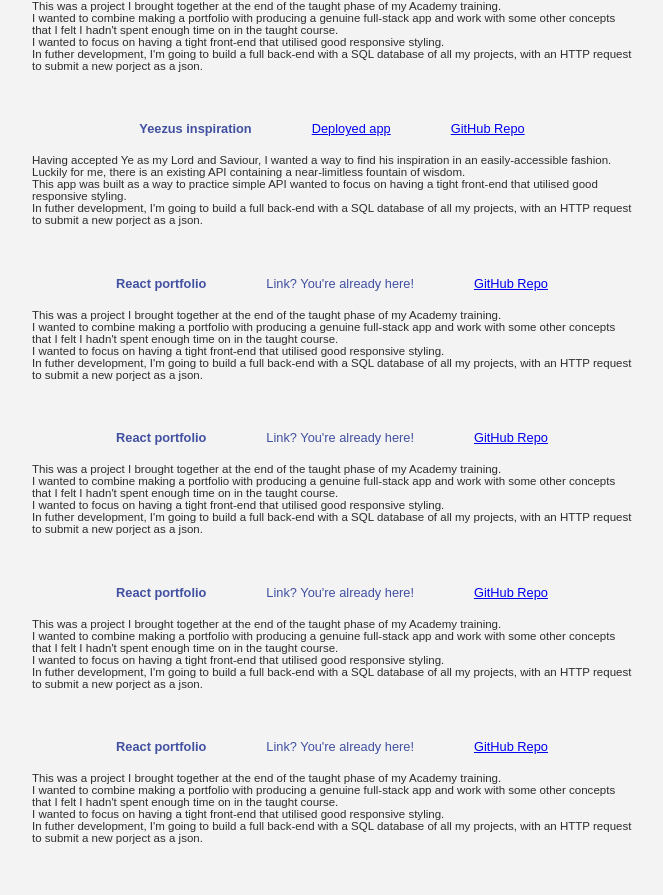
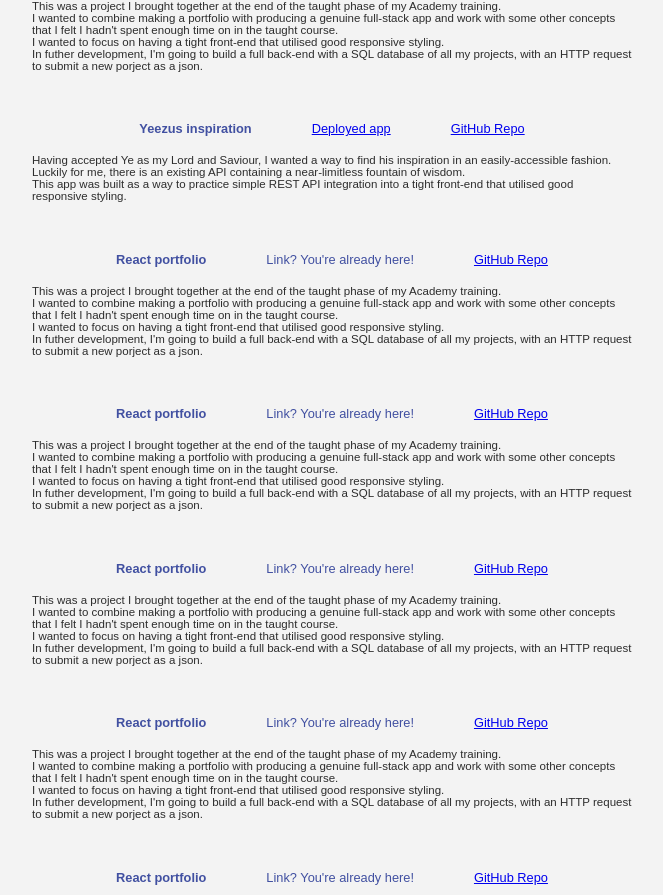
Before and after one commit to mat-projects/portfolio-frontend, a React (Create React App) app: page / in a window 1280 px wide. Shown: the part 820-1715 px from the top of the page, without its empty margins (308-971 px from the left). Built offline with nearby package versions, Linux system fonts and the light colour scheme.

Commit message:
updated ye text

```diff
--- a/src/components/main/projects.tsx
+++ b/src/components/main/projects.tsx
@@ -59,12 +59,8 @@ export default function Projects(): JSX.Element {
             his inspiration in an easily-accessible fashion.
             <br /> Luckily for me, there is an existing API containing a
             near-limitless fountain of wisdom.
-            <br /> This app was built as a way to practice simple API wanted to
-            focus on having a tight front-end that utilised good responsive
-            styling.
-            <br /> In futher development, I'm going to build a full back-end
-            with a SQL database of all my projects, with an HTTP request to
-            submit a new porject as a json.
+            <br /> This app was built as a way to practice simple REST API integration
+            into a tight front-end that utilised good responsive styling.
           </div>
         </div>
 
```
